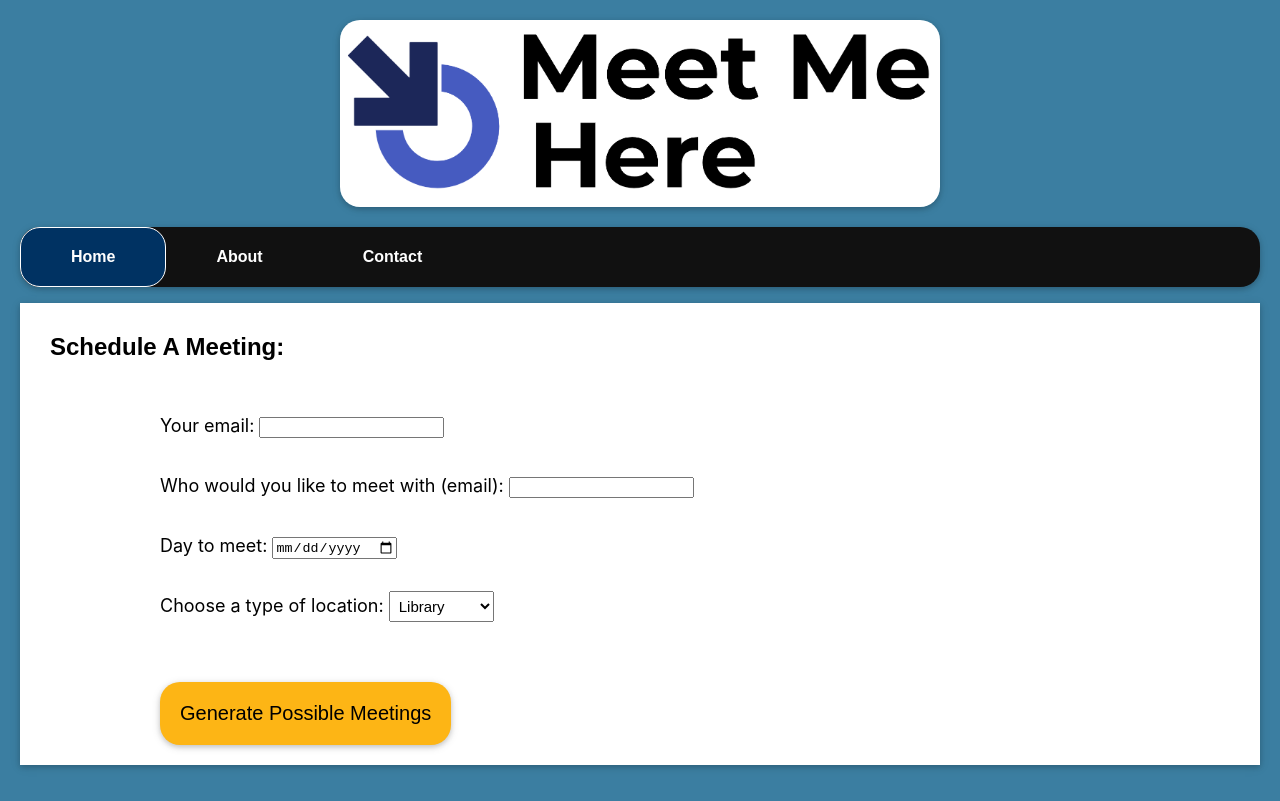
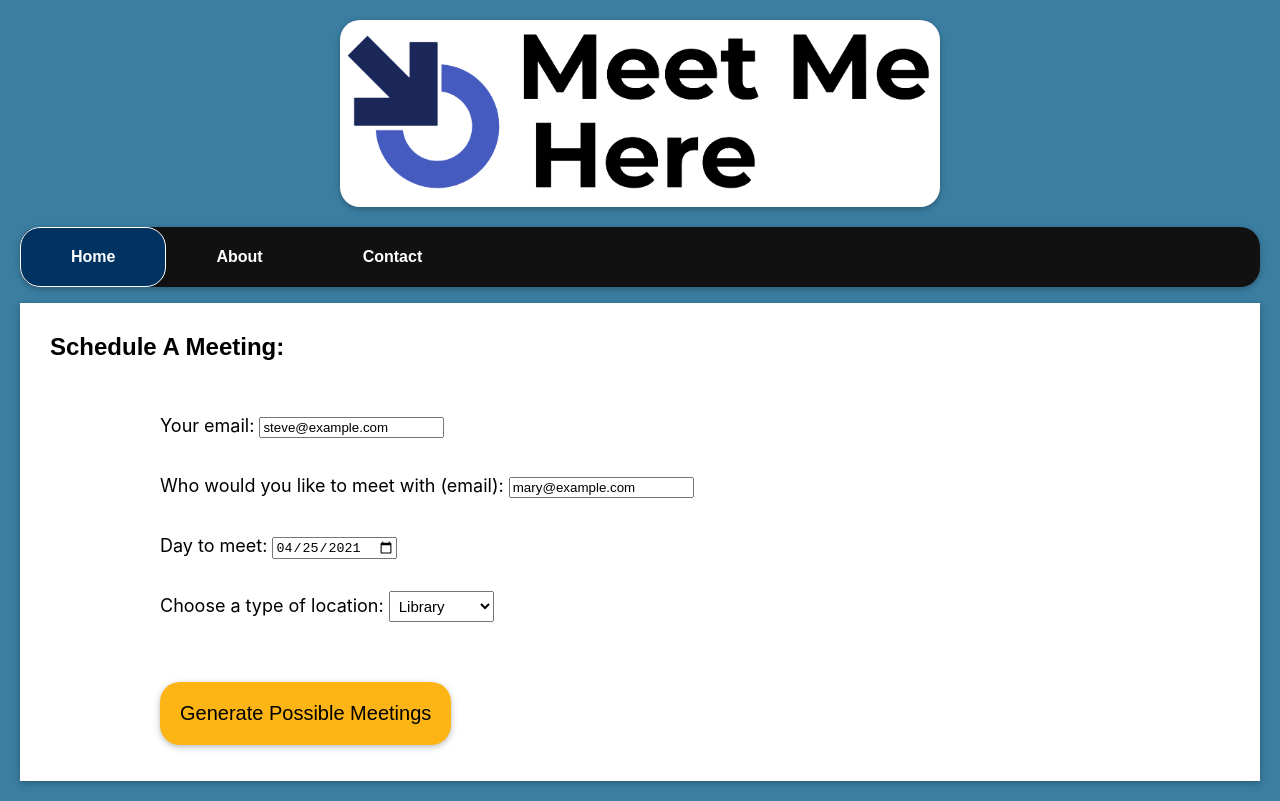
Before and after one commit to saahilshangle/civhacks, a React (Create React App) app in the folder client/: page / in a window 1280 px wide. Built offline with nearby package versions, Linux system fonts and the light colour scheme.

Commit message:
Basic frontend integration

```diff
--- a/client/src/views/home.js
+++ b/client/src/views/home.js
@@ -4,18 +4,22 @@ class Welcome extends Component {
     constructor(props) {
         super(props);
         this.state = {
-            username: '',
-            usernames: []
+            email1: 'steve@example.com',
+            email2: 'mary@example.com',
+            dayToMeet: '2021-04-25',
+            typeOfLocation: '',
+            output: '',
+            coordinates: ''
         }
 
-        this.onChangeUsername = this.onChangeUsername.bind(this);
+        this.onChangeEmail1 = this.onChangeEmail1.bind(this);
         this.onSubmit = this.onSubmit.bind(this);
         this.onSearch = this.onSearch.bind(this);
     }
 
-    onChangeUsername(e) {
+    onChangeEmail1(e) {
         this.setState({
-            username: e.target.value
+            email1: e.target.value
         });
     }
 
@@ -32,29 +36,19 @@ class Welcome extends Component {
         //     .then(res => res.text())
         //     .then(res => console.log(res))
 
-
-
-        // var usrEmail = document.getElementsByTagName("input")[0].value;
-        // var friendEmail = document.getElementsByTagName("input")[1].value;
-        // var day = document.getElementsByTagName("input")[2].value;
-        // var location = document.getElementsByTagName("input")[3].value;
-
-        // console.log("email: " + usrEmail + "   friendEmail: " + friendEmail + "    day: " + day + "    location: " + location);
-
-
         e.preventDefault();
         var email1 = e.target[0].value;
         var email2 = e.target[1].value;
         var date = e.target[2].value
-        var location = e.target[3].value;
 
-        console.log("email1: " + email1);
-        console.log("email2: " + email2);
-        console.log("date: " + date);
-        console.log("location: " + location);
+        let apiURL = 'http://localhost:5000/sample/getInfo'
+        fetch(apiURL)
+            .then(res => res.text())
+            .then(res => this.setState({ coordinates: res }))
 
-        //console.log(e.target[0].value)
-        console.log("hey");
+        this.setState({
+            output: `${email1} will meet ${email2} on ${date} at 37.878968,-122.264619`
+        });
     }
 
     onSearch(e) {
@@ -63,6 +57,14 @@ class Welcome extends Component {
         fetch(apiURL)
             .then(res => res.text())
             .then(res => this.setState({ usernames: res }))
+    }
+
+    onSubmitTwo(e) {
+        e.preventDefault();
+        const serverUrl = `http://localhost:5000/sample/gyms/latitude=${this.state.latitude}&longitude=${this.state.longitude}&radius=${this.state.radius}&unit=${this.state.unit}`;
+        fetch(serverUrl)
+            .then(res => res.text())
+            .then(res => this.setState({ gyms: res }))
     }
 
     render() {
@@ -74,12 +76,16 @@ class Welcome extends Component {
                 <div className = "formContainer">
                     <form onSubmit = {this.onSubmit}>
                         <label className = "schedForm">Your email: </label>
-                        <input type="text" required />
+                        <input type="text"
+                                required
+                                value={this.state.email1}
+                                onChange={this.onChangeEmail1}
+                        />
                         <br/>
                         <br/>
 
                         <label className = "schedForm">Who would you like to meet with (email): </label>
-                        <input type="text" required />
+                        <input type="text" required value={this.state.email2}/>
                         <br/>
                         <br/>
 
@@ -94,7 +100,7 @@ class Welcome extends Component {
                         <br/> */}
 
                         <label className = "schedForm">Day to meet: </label>
-                        <input type="date" required />
+                        <input type="date" required value={this.state.dayToMeet}/>
                         <br/>
                         <br/>
 
@@ -110,6 +116,7 @@ class Welcome extends Component {
 
                         <input className="genBtn" type="submit" value="Generate Possible Meetings"  />
                     </form>
+                    <p>{this.state.output}</p>
                 </div>
             </div>
     );
```
Also changed, not shown: 1 other file (tests, documents, lock files or other folders).
